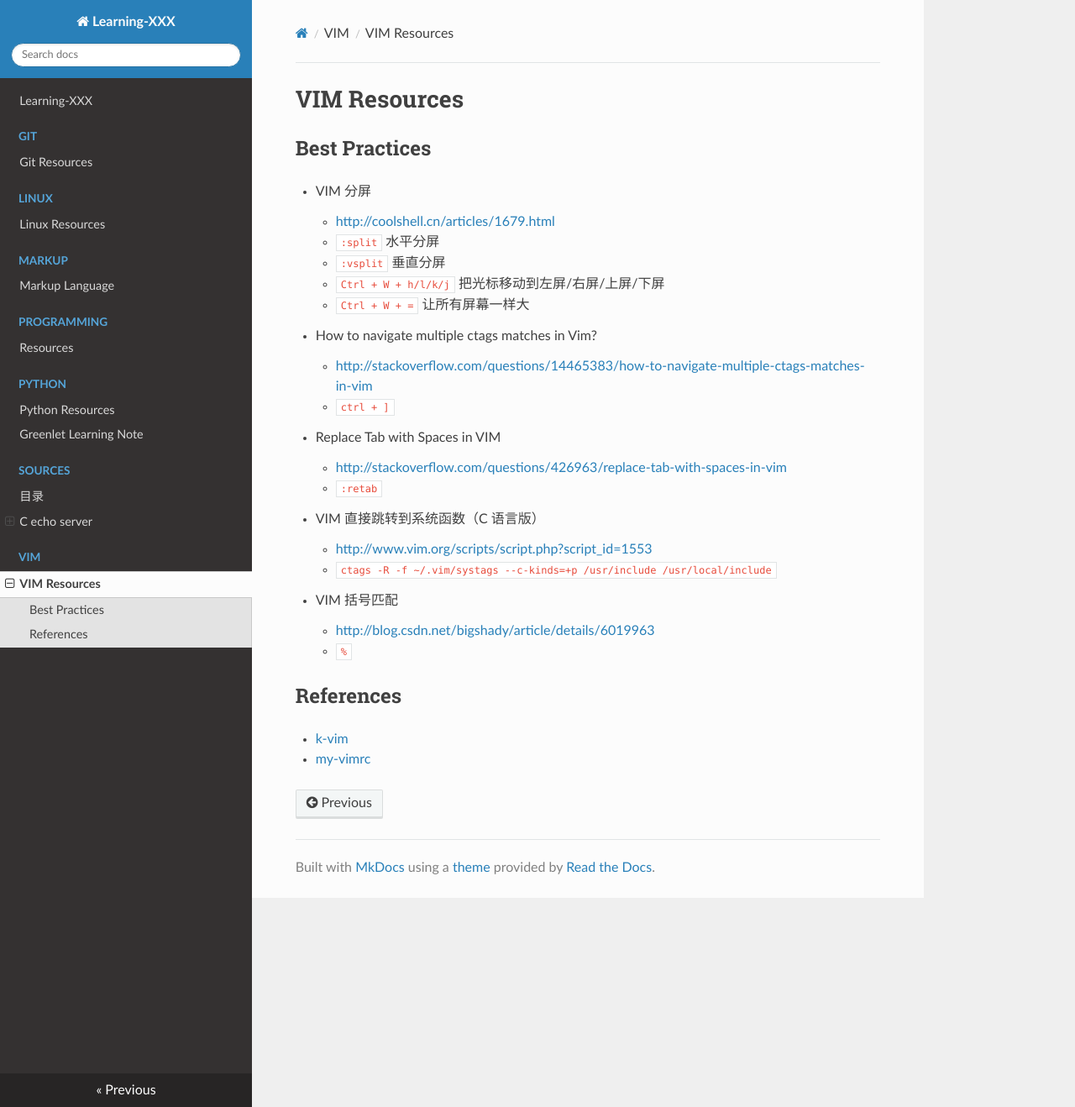
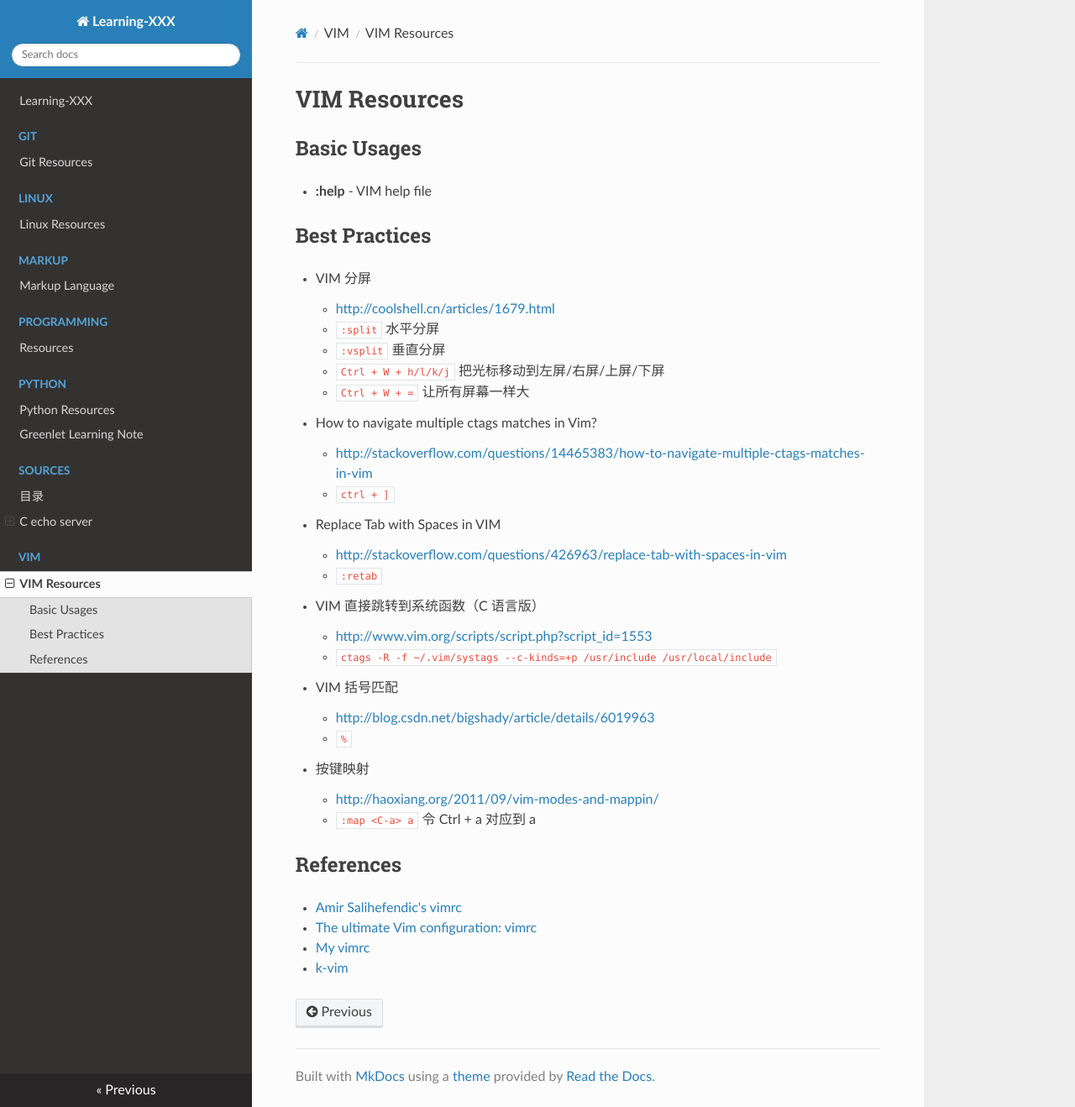
Before and after one commit to omsobliga/Learning-XXX, an MkDocs documentation site: the page built from docs/VIM/README.md, in a window 1280 px wide and 1318 px high. Shown: the whole window at 84% size. Built offline with MkDocs 1.6.1, drawn with Linux system fonts in a browser that asks for light colours; nearby versions of some CDN libraries.

Commit message:
Update VIM Readme

```diff
--- a/docs/VIM/README.md
+++ b/docs/VIM/README.md
@@ -1,4 +1,8 @@
 # VIM Resources
+
+## Basic Usages
+
+* **:help** - VIM help file
 
 ## Best Practices
 
@@ -25,8 +29,13 @@
     - <http://blog.csdn.net/bigshady/article/details/6019963>
     - `%`
 
+* 按键映射
+    - <http://haoxiang.org/2011/09/vim-modes-and-mappin/>
+    - `:map <C-a> a` 令 Ctrl + a 对应到 a
 
 ## References
 
+* [Amir Salihefendic's vimrc](http://amix.dk/vim/vimrc.html)
+* [The ultimate Vim configuration: vimrc](https://github.com/amix/vimrc)
+* [My vimrc](https://github.com/omsobliga/profile/blob/master/.vimrc)
 * [k-vim](https://github.com/wklken/k-vim)
-* [my-vimrc](https://github.com/omsobliga/profile/blob/master/.vimrc)
```
Also changed, not shown: docs/Linux/README.md (+3 -0 lines).
